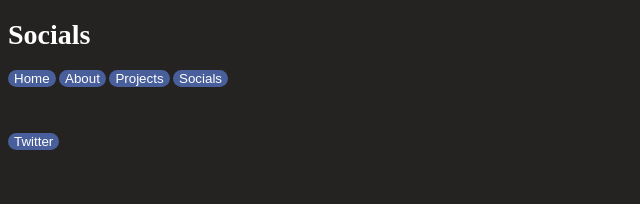
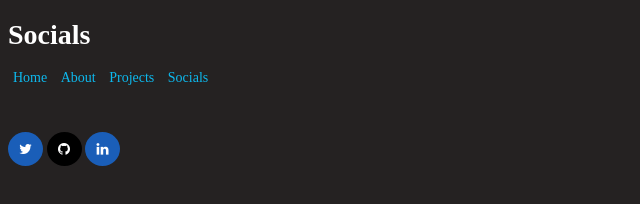
Before and after one commit to zjcarl/zjcarl.githib.io, a plain HTML site: page index.html/Socials.html in a window 1280 px wide. Shown: the whole page, without its empty margins (0-640 px from the left). Drawn offline with Linux system fonts and the light colour scheme.

Commit message:
new buttons

```diff
--- a/index.html/Socials.html
+++ b/index.html/Socials.html
@@ -14,29 +14,27 @@
             <h1>
                 Socials
             </h1>
-            <button>
-                <a href="index.html">Home</a>
-            </button>
-            <button>
-                <a href="About.html">About</a>
-            </button>
-            <button>
-                <a href="Projects.html">Projects</a>
-            </button>
-            <button>
-                <a href="Socials.html">Socials</a>
-            </button>
+
+            <a href="index.html" hreflang="#" class="ba ba-home">Home</a>
+            <a href="About.html" hreflang="#" class="ba ba-about">About</a>
+            <a href="Projects.html" hreflang="#" class="ba ba-projects">Projects</a>
+            <a href="Socials.html" hreflang="#" class="ba ba-socials">Socials</a>
+
     </header>
     <br>
     <main>
         <p></p>
     </main>
     <br>
-    <button>
-        <a href="https://twitter.com/zcarlsen6">
-            Twitter
-        </a>
-    </button>
+
+    <link rel="stylesheet" href="https://cdnjs.cloudflare.com/ajax/libs/font-awesome/4.7.0/css/font-awesome.min.css">
+    <a href="#" class="fa fa-twitter"></a>
+    <a href="#" class="fa fa-github"></a>
+    <a href="#" class="fa fa-linkedin"></a>
+
+
+
+
 
 </body>
 </div>
--- a/index.html/app.css
+++ b/index.html/app.css
@@ -2,9 +2,7 @@ html, body{
     background-color: rgb(37, 34, 34);
     font: Monospace;
 }
-h1{
 
-}
 button{
     border: none;
     background: rgb(73, 95, 155);
@@ -36,3 +34,48 @@ a:active{
     font-weight: lighter;
     color: white;
 }
+
+fieldset{
+    width: 200px;
+    border-radius: 15px;
+}
+
+.ba{
+    font-size: 14px;
+    border: none;
+    text-decoration: none;
+    color: rgb(13, 185, 238);
+    text-align: center;
+    padding: 5px;
+}
+
+
+
+.fa{
+    padding: 10px;
+    font-size: 30px;
+    width: 15px;
+    text-align: center;
+    text-decoration: none;
+    border-radius: 50%;
+
+}
+
+.fa:hover{
+    opacity: 0.7;
+}
+
+.fa-twitter{
+    background: #1a5eb8;
+    color: #ffffff;
+}
+
+.fa-linkedin{
+    background: #1a5eb8;
+    color: #ffffff;
+}
+
+.fa-github{
+    background: #000000;
+    color: white;
+}
```
Also changed, not shown: index.html/About.html (+10 -12 lines), index.html/Projects.html (+4 -12 lines), index.html/index.html (+12 -14 lines), index.html/profilepic.jpg (deleted), index.html/twitterlogo.png (added).
